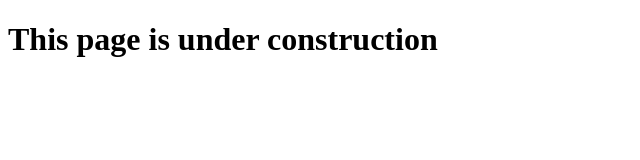
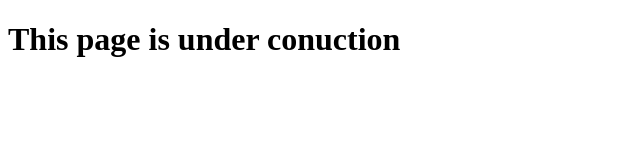
Before and after one commit to Visels/Portfolio, a plain HTML site: page index.html in a window 1280 px wide. Shown: the full height of the page, 0-640 px from the left. Drawn offline with Linux system fonts and the light colour scheme.

Commit message:
Update index.html

```diff
--- a/index.html
+++ b/index.html
@@ -8,7 +8,7 @@
 </head>
 <body>
 
-    <h1>This page is under construction  </h1>
+    <h1>This page is under conuction  </h1>
 
 </body>
 </html>
```
